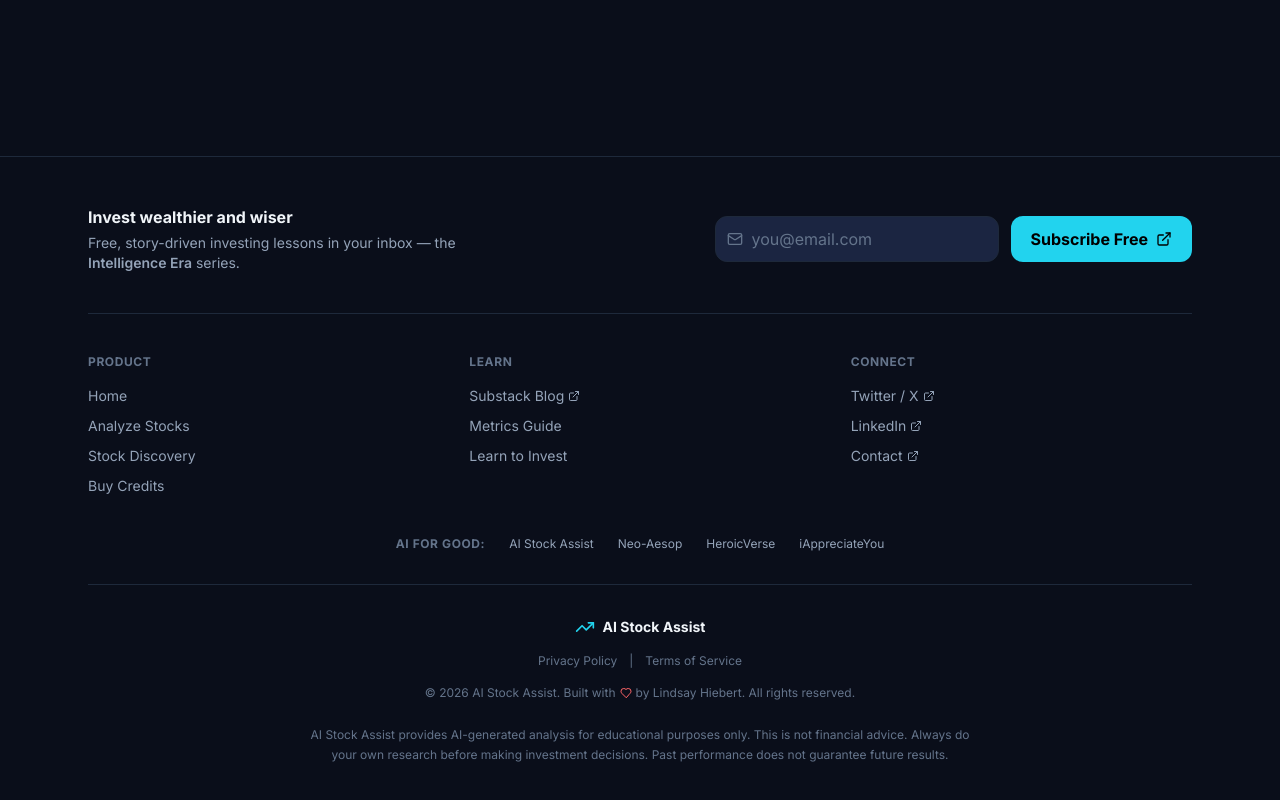
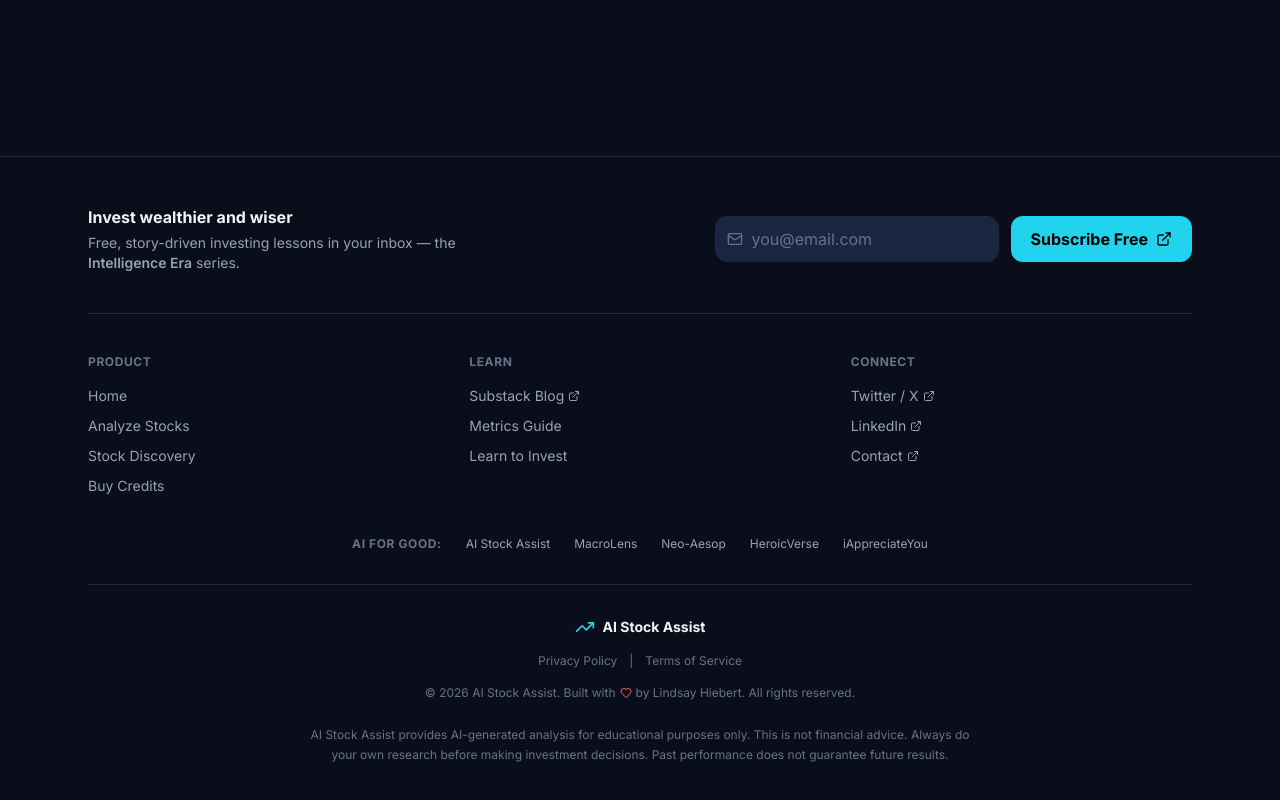
Before and after one commit to lhiebert01/ai-stock-assist-web, a React (Vite) app: page / in a window 1280 px wide. Shown: the part 6068-6868 px from the top of the page. Built offline with nearby package versions, Linux system fonts and the light colour scheme; no server answers.

Commit message:
Footer: add MacroLens to AI for Good ecosystem row
Co-Authored-By: Claude Opus 4.8 (1M context) <noreply@anthropic.com>

```diff
--- a/src/components/Footer.tsx
+++ b/src/components/Footer.tsx
@@ -51,6 +51,7 @@ function FooterSubscribe() {
 
 const ecosystem = [
   { name: 'AI Stock Assist', url: 'https://aistockassist.com' },
+  { name: 'MacroLens', url: 'https://www.getmacrolens.com' },
   { name: 'Neo-Aesop', url: 'https://neoaesop.com' },
   { name: 'HeroicVerse', url: 'https://heroicverse.app' },
   { name: 'iAppreciateYou', url: 'https://affirm.neoaesop.com' },
```
